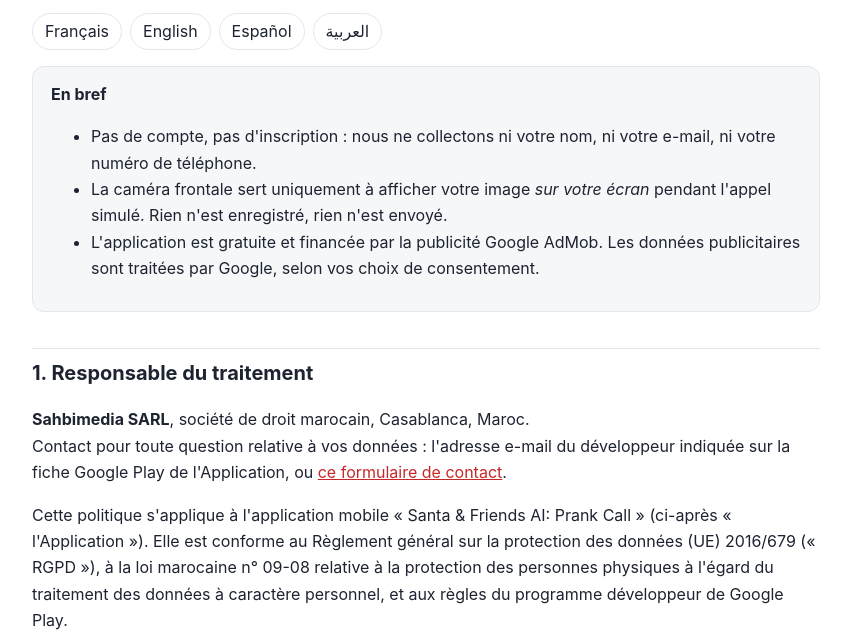
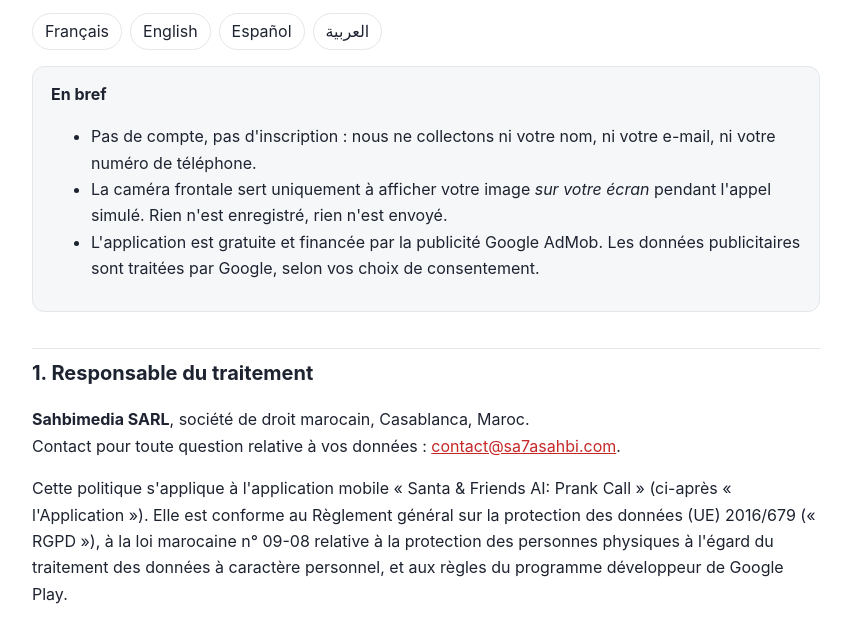
Before and after one commit to ymoulnakhla-svg/santafriends-ai, a plain HTML site: page index.html in a window 1280 px wide. Shown: the part 138-778 px from the top of the page, without its empty margins (214-1065 px from the left). Drawn offline with Linux system fonts and the light colour scheme.

Commit message:
Email de contact : contact@sa7asahbi.com
Co-Authored-By: Claude Opus 5.5 <noreply@anthropic.com>

```diff
--- a/index.html
+++ b/index.html
@@ -54,7 +54,7 @@ Dernière mise à jour : 25 novembre 2026</p>
 
 <h2>1. Responsable du traitement</h2>
 <p><strong>Sahbimedia SARL</strong>, société de droit marocain, Casablanca, Maroc.<br>
-Contact pour toute question relative à vos données : l'adresse e-mail du développeur indiquée sur la fiche Google Play de l'Application, ou <a href="https://github.com/ymoulnakhla-svg/santafriends-ai/issues" rel="noopener">ce formulaire de contact</a>.</p>
+Contact pour toute question relative à vos données : <a href="mailto:contact@sa7asahbi.com">contact@sa7asahbi.com</a>.</p>
 <p>Cette politique s'applique à l'application mobile « Santa &amp; Friends AI: Prank Call » (ci-après « l'Application »). Elle est conforme au Règlement général sur la protection des données (UE) 2016/679 (« RGPD »), à la loi marocaine n° 09-08 relative à la protection des personnes physiques à l'égard du traitement des données à caractère personnel, et aux règles du programme développeur de Google Play.</p>
 
 <h2>2. Ce que fait l'Application</h2>
@@ -109,7 +109,7 @@ Contact pour toute question relative à vos données : l'adresse e-mail du déve
   <li>via <em>Paramètres › Gérer le consentement publicitaire</em> dans l'Application pour le consentement publicitaire ;</li>
   <li>auprès de Google pour les données publicitaires : <a href="https://myadcenter.google.com" rel="noopener">myadcenter.google.com</a>.</li>
 </ul>
-<p>Pour toute demande, écrivez à l'adresse e-mail du développeur indiquée sur la fiche Google Play, ou via <a href="https://github.com/ymoulnakhla-svg/santafriends-ai/issues" rel="noopener">ce formulaire</a>. Vous pouvez aussi saisir la <strong>CNDP</strong> (Commission nationale de contrôle de la protection des données à caractère personnel, <a href="https://www.cndp.ma" rel="noopener">www.cndp.ma</a>) au Maroc, ou l'autorité de protection des données de votre pays de résidence dans l'Union européenne.</p>
+<p>Pour toute demande, écrivez à <a href="mailto:contact@sa7asahbi.com">contact@sa7asahbi.com</a>. Vous pouvez aussi saisir la <strong>CNDP</strong> (Commission nationale de contrôle de la protection des données à caractère personnel, <a href="https://www.cndp.ma" rel="noopener">www.cndp.ma</a>) au Maroc, ou l'autorité de protection des données de votre pays de résidence dans l'Union européenne.</p>
 
 <h2>10. Sécurité</h2>
 <p>Les données de l'Application restent dans l'espace de stockage privé de l'Application sur votre appareil, protégé par le système Android. Les communications du SDK publicitaire avec Google sont chiffrées (HTTPS).</p>
@@ -124,7 +124,7 @@ Contact pour toute question relative à vos données : l'adresse e-mail du déve
 <!-- ═════════════════════════════ ENGLISH ═════════════════════════════ -->
 <section id="en" lang="en">
 <h2>Privacy Policy (English)</h2>
-<p><strong>Controller:</strong> Sahbimedia SARL, Casablanca, Morocco · <a href="https://github.com/ymoulnakhla-svg/santafriends-ai/issues" rel="noopener">contact</a></p>
+<p><strong>Controller:</strong> Sahbimedia SARL, Casablanca, Morocco · <a href="mailto:contact@sa7asahbi.com">contact@sa7asahbi.com</a></p>
 <ul>
   <li><strong>No account, no sign-up.</strong> We do not collect your name, email address or phone number.</li>
   <li><strong>Front camera:</strong> used only for a live, on-screen preview during the simulated call, through Android CameraX. The image is processed locally in real time; <strong>no photo or video is recorded, stored or sent to any server</strong>, neither to Sahbimedia nor to any third party.</li>
@@ -142,7 +142,7 @@ Contact pour toute question relative à vos données : l'adresse e-mail du déve
 <!-- ═════════════════════════════ ESPAÑOL ═════════════════════════════ -->
 <section id="es" lang="es">
 <h2>Política de privacidad (Español)</h2>
-<p><strong>Responsable:</strong> Sahbimedia SARL, Casablanca, Marruecos · <a href="https://github.com/ymoulnakhla-svg/santafriends-ai/issues" rel="noopener">contact</a></p>
+<p><strong>Responsable:</strong> Sahbimedia SARL, Casablanca, Marruecos · <a href="mailto:contact@sa7asahbi.com">contact@sa7asahbi.com</a></p>
 <ul>
   <li><strong>Sin cuenta ni registro.</strong> No recopilamos tu nombre, correo ni teléfono.</li>
   <li><strong>Cámara frontal:</strong> solo muestra tu imagen en pantalla durante la llamada simulada (CameraX). Se procesa localmente en tiempo real; <strong>no se graba, no se guarda y no se envía a ningún servidor</strong>.</li>
@@ -157,7 +157,7 @@ Contact pour toute question relative à vos données : l'adresse e-mail du déve
 <!-- ═════════════════════════════ العربية ═════════════════════════════ -->
 <section id="ar" lang="ar" dir="rtl">
 <h2>سياسة الخصوصية (العربية)</h2>
-<p><strong>المسؤول عن المعالجة:</strong> شركة Sahbimedia SARL، الدار البيضاء، المغرب · <a href="https://github.com/ymoulnakhla-svg/santafriends-ai/issues" rel="noopener">contact</a></p>
+<p><strong>المسؤول عن المعالجة:</strong> شركة Sahbimedia SARL، الدار البيضاء، المغرب · <a href="mailto:contact@sa7asahbi.com">contact@sa7asahbi.com</a></p>
 <ul>
   <li><strong>لا حساب ولا تسجيل.</strong> لا نجمع اسمك ولا بريدك الإلكتروني ولا رقم هاتفك.</li>
   <li><strong>الكاميرا الأمامية:</strong> تُستعمل فقط لعرض صورتك على شاشتك أثناء المكالمة الوهمية (CameraX). تتم المعالجة محليًا وفي الوقت الحقيقي، <strong>ولا يتم تسجيل أي صورة أو فيديو ولا حفظها ولا إرسالها إلى أي خادم</strong>.</li>
```
Also changed, not shown: privacy_policy.html (+5 -5 lines).
